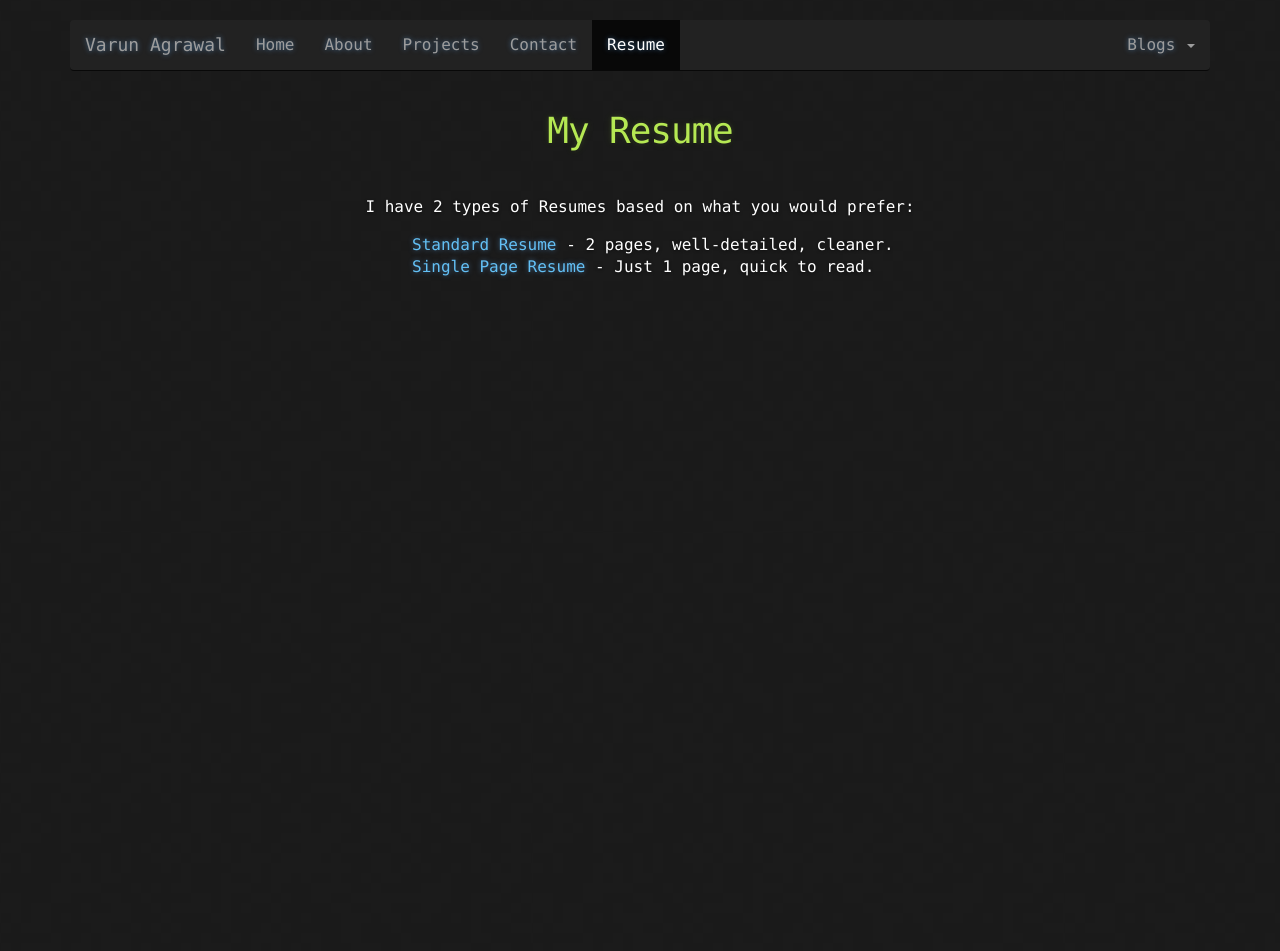
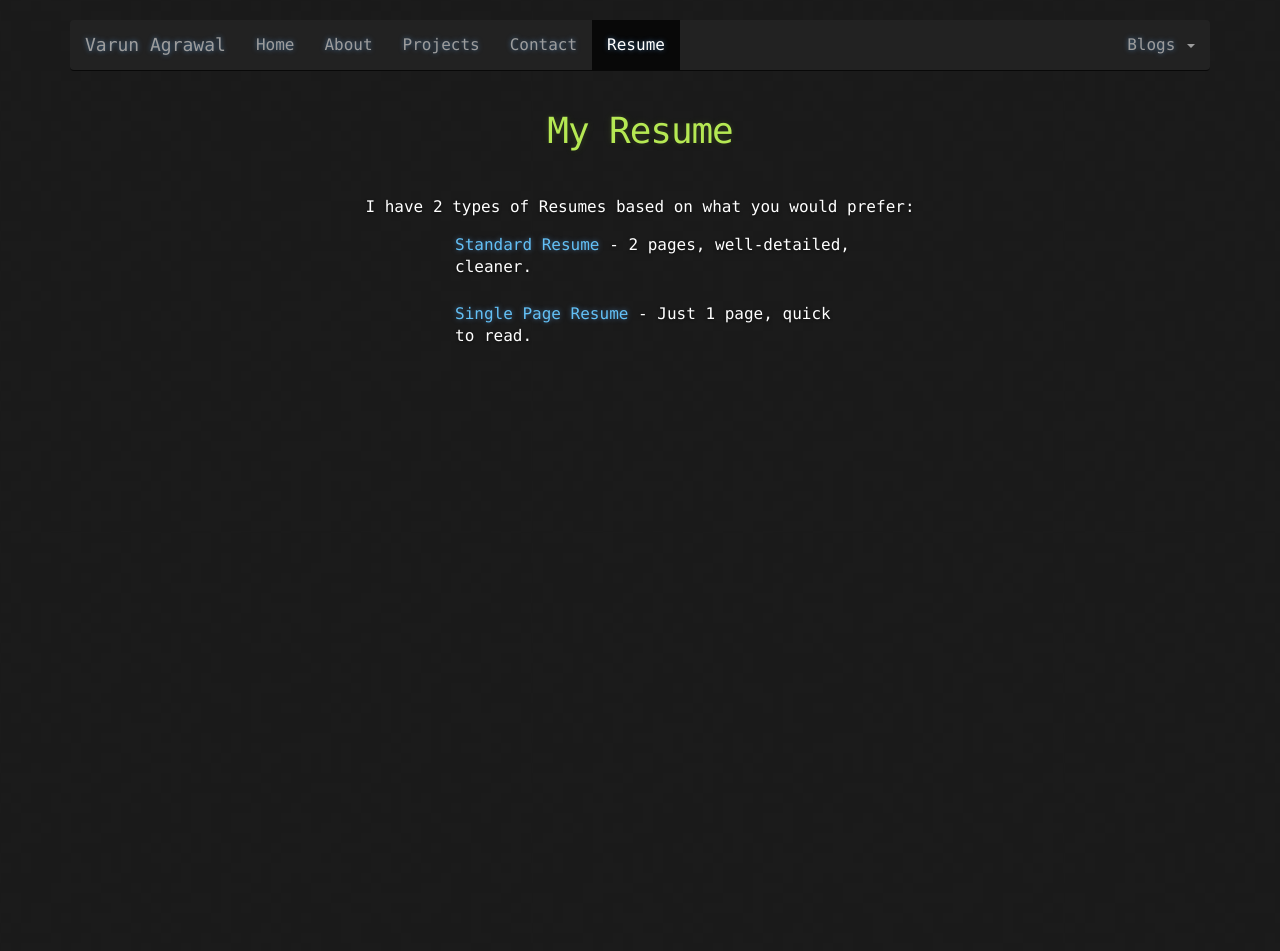
Before and after one commit to varunagrawal/varunagrawal.github.io, a Jekyll site: the page built from resume/index.html, in a window 1280 px wide. Built offline with Jekyll 4.4.1, drawn with Linux system fonts in a browser that asks for light colours; nearby versions of some CDN libraries.

Commit message:
fixed layout bugs in resume list

```diff
--- a/css/stylesheet.css
+++ b/css/stylesheet.css
@@ -114,7 +114,7 @@ dt {
 }
 ul li {
     list-style: none;
-    text-align: justify; /* body at line 250 causes poor alignment, hence justifying. This shifts whole ul to the left so place inside <div> */
+    text-align: left; /* body at line 250 causes poor alignment, hence new alignment. This shifts whole ul to the left so pad the ul */
 }
 ul li:before {
     /*content: ">>";*/
--- a/resume/index.html
+++ b/resume/index.html
@@ -16,9 +16,11 @@ permalink: /resume/
     <p>
       I have 2 types of Resumes based on what you would prefer:
 
+      <br/>
       <div>
-        <ul style="padding: 0 20%;">
+        <ul style="padding: 0 25%;">
           <li><a href="http://www.varunagrawal.me/resume/resume.pdf" target="_blank">Standard Resume</a> - 2 pages, well-detailed, cleaner.</li>
+          <br/>
           <li><a href="http://www.varunagrawal.me/resume/single-page-resume.pdf" target="_blank">Single Page Resume</a> - Just 1 page, quick to read.</li>
         </ul>
     </p>
```
